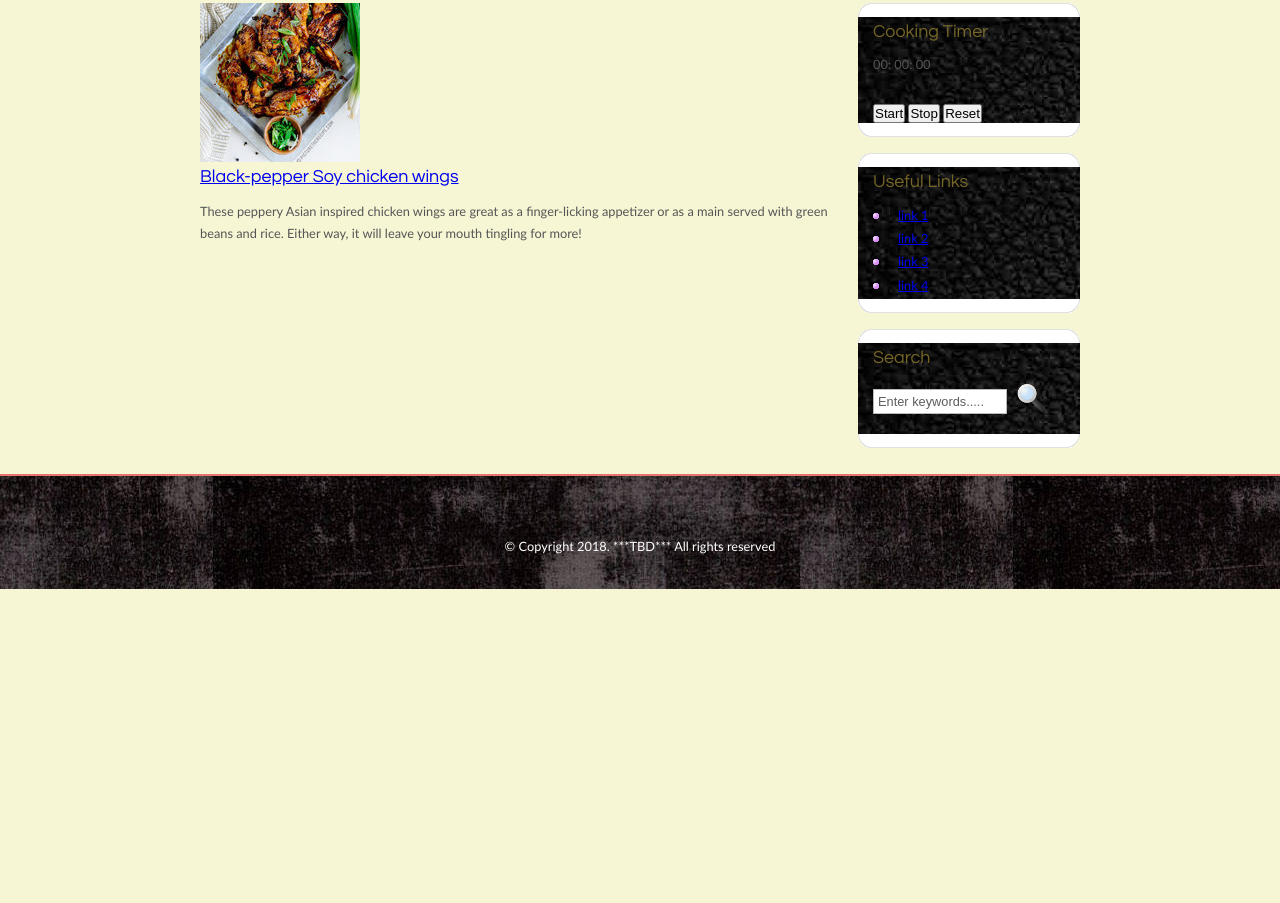
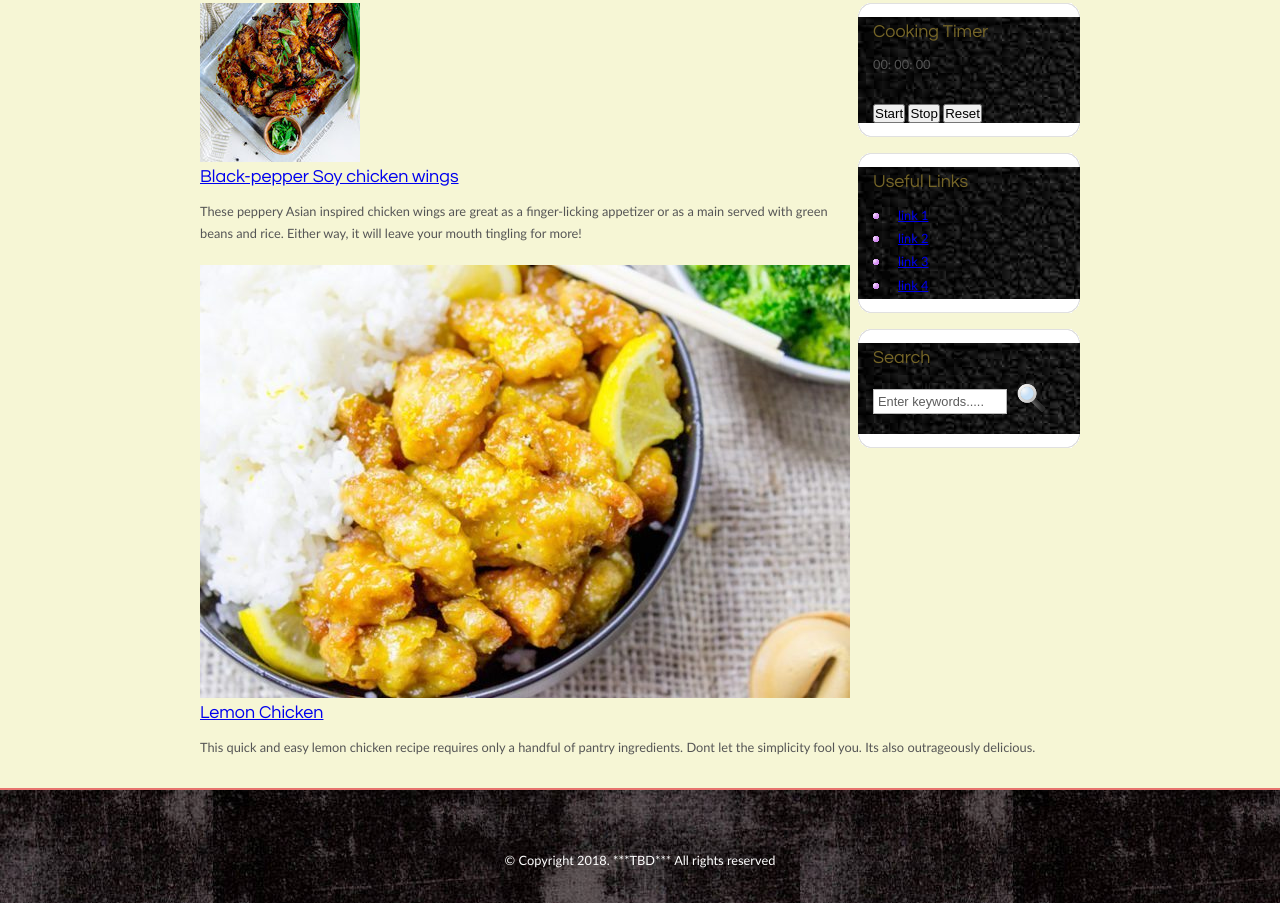
Before and after one commit to moniqueleong/TBD, a plain HTML site: page Cookit/recipes.html in a window 1280 px wide. Shown: the part 406-1309 px from the top of the page. Before the commit the page ends 995 px from the top, so only its background shows below. Drawn offline with nearby package versions, Linux system fonts and the light colour scheme.

Commit message:
added lemon chicken recipe

```diff
--- a/Cookit/recipes.html
+++ b/Cookit/recipes.html
@@ -92,6 +92,14 @@
 									<p> These peppery Asian inspired chicken wings are great as a finger-licking appetizer or as a main served with green beans and rice. Either way, it will leave your mouth tingling for more! </p>
 
 								</div>
+
+
+								<div>
+								<a href="index.html"><img src="images/lemon-chicken.jpg" alt="Image"></a>
+									<h3><a href="featured.html">Lemon Chicken</a></h3>
+									<p> This quick and easy lemon chicken recipe requires only a handful of pantry ingredients. Dont let the simplicity fool you. Its also outrageously delicious. </p>
+
+								</div>
 							</li>
             </div>
 
```
